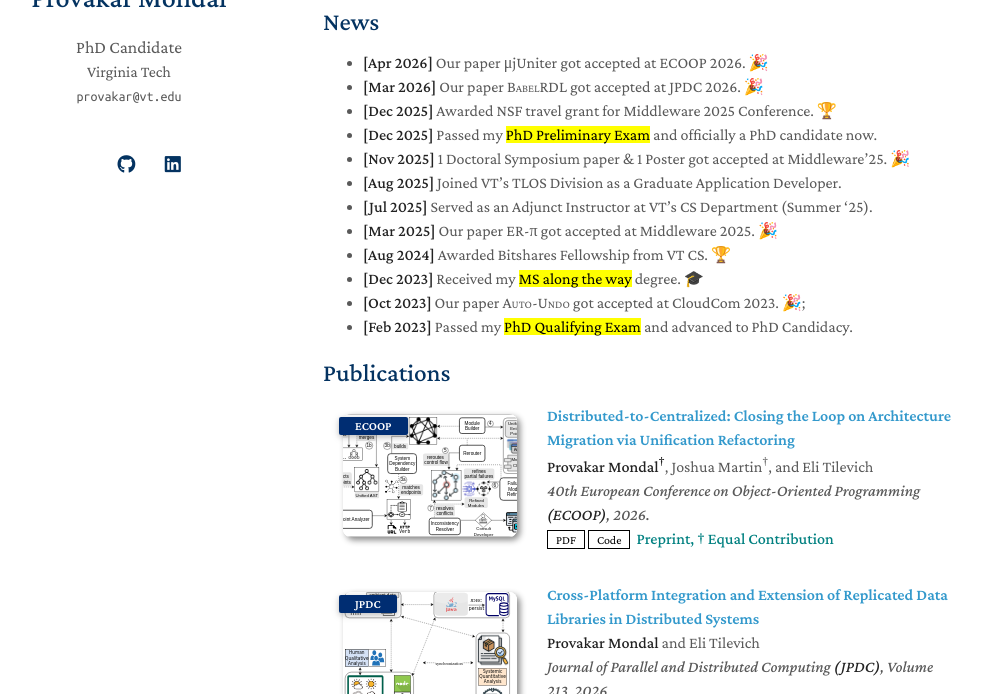
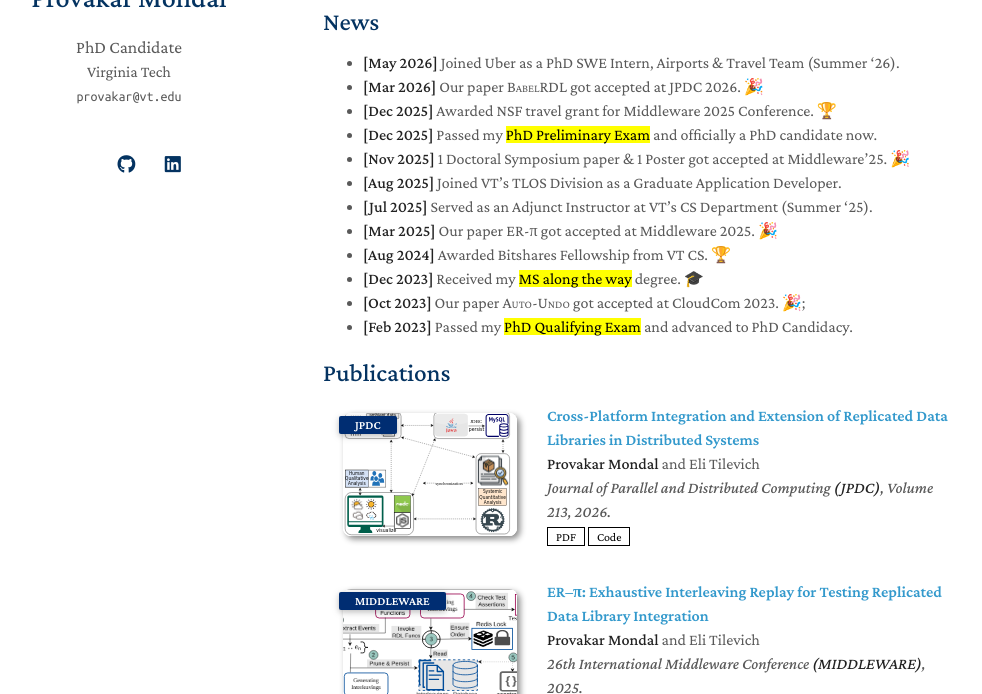
Before and after one commit to surzoprovakar/surzoprovakar.github.io, a Jekyll site: the page built from index.md, in a window 1280 px wide and 900 px high, scrolled down 286 px, cut to the strip 206-900 px from the top of the window. Shown: the whole strip, without its empty margins (147-1129 px from the left). Built offline with Jekyll 4.4.1, drawn with Linux system fonts in a browser that asks for light colours; a style sheet for code colours, icons or effects is not loaded.

Commit message:
add Uber intern news

```diff
--- a/index.md
+++ b/index.md
@@ -27,9 +27,7 @@ I am a final-year PhD student and Graduate Research Assistant in the Department
 - **Systems for ML:** Agentic Workflows, Replicating SLMs, RAG Applications
 
 ## News
-<!-- - **[May 2026]** Joined Uber as a PhD SWE Intern, Airports & Travel Team (Summer '26). -->
-<!-- - **[TBD]** Our paper <span style="font-variant: small-caps;">camel</span> got revision from JSS 2026. &#x1F389; -->
-- **[Apr 2026]** Our paper &mu;jUniter got accepted at ECOOP 2026. &#x1F389;
+- **[May 2026]** Joined Uber as a PhD SWE Intern, Airports & Travel Team (Summer '26).
 - **[Mar 2026]** Our paper <span style="font-variant: small-caps;">BabelRDL</span> got accepted at JPDC 2026. &#x1F389;
 - **[Dec 2025]** Awarded NSF travel grant for Middleware 2025 Conference. &#127942;
 - **[Dec 2025]** Passed my <mark>PhD Preliminary Exam</mark> and officially a PhD candidate now.
```
Also changed, not shown: _data/publications.yml (+9 -9 lines).
